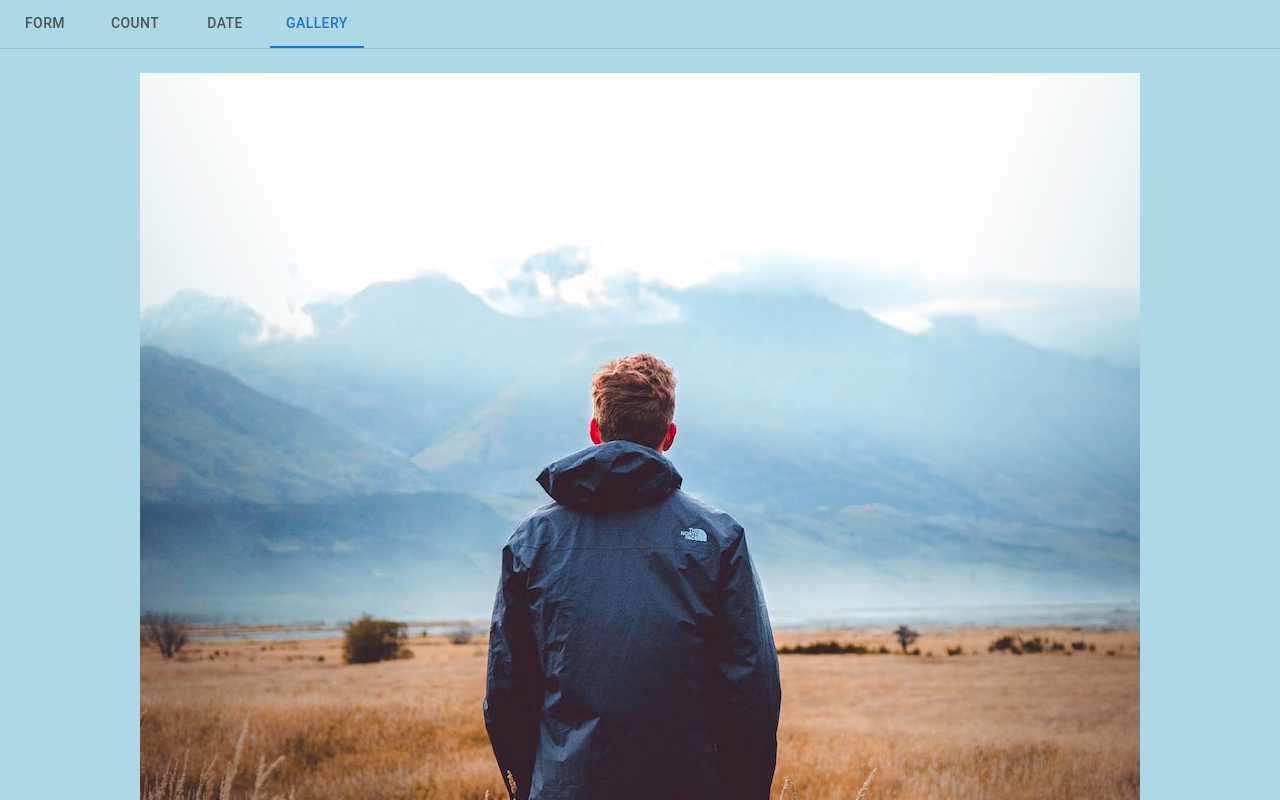
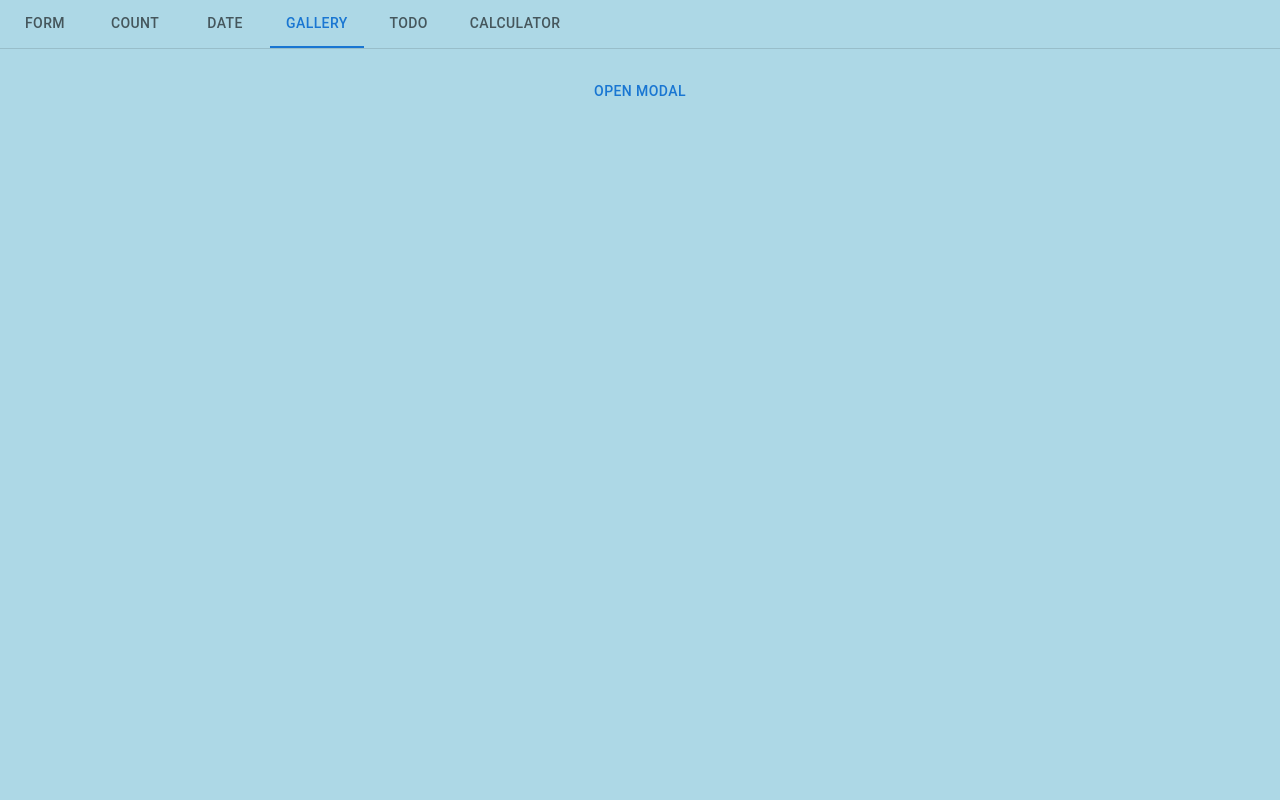
Before and after one commit to mhamza219/react_assignment, a React (Create React App) app: page / in a window 1280 px wide. Both pictures are taken after a click on the tab "GALLERY". Shown: the top 800 px of the page. Built offline with nearby package versions, Linux system fonts and the light colour scheme.

Commit message:
todo integrate

```diff
--- a/package.json
+++ b/package.json
@@ -5,6 +5,8 @@
   "dependencies": {
     "@emotion/react": "^11.11.0",
     "@emotion/styled": "^11.11.0",
+    "@material-ui/core": "^4.12.4",
+    "@material-ui/icons": "^4.11.3",
     "@mui/material": "^5.12.3",
     "@testing-library/jest-dom": "^5.16.5",
     "@testing-library/react": "^13.4.0",
--- a/src/components/Gallery.js
+++ b/src/components/Gallery.js
@@ -1,62 +1,111 @@
-import React from 'react'
+// import React from 'react'
+// import '../css/Gallery.css';
 
-import img1 from '../Img/img1.jpeg';
-import img2 from '../Img/img2.jpeg';
-import img3 from '../Img/img3.jpeg';
-import img4 from '../Img/img4.jpeg';
-import img5 from '../Img/img5.jpeg';
-import img6 from '../Img/img6.jpeg';
-import img7 from '../Img/img7.jpeg';
+// import img1 from '../Img/img1.jpeg';
+// import img2 from '../Img/img2.jpeg';
+// import img3 from '../Img/img3.jpeg';
+// import img4 from '../Img/img4.jpeg';
+// import img5 from '../Img/img5.jpeg';
+// import img6 from '../Img/img6.jpeg';
+// import img7 from '../Img/img7.jpeg';
 
 
-const  Gallery = () => {
+// const  Gallery = () => {
 
-	let data = [
-			{
-				id: 1,
-				imgSrc: img1,
-			},
-			{
-				id: 2,
-				imgSrc: img2,
-			},
-			{
-				id: 3,
-				imgSrc: img3,
-			},
-			{
-				id: 4,
-				imgSrc: img4,
-			},
-			{
-				id: 5,
-				imgSrc: img5,
-			},
-			{
-				id: 6,
-				imgSrc: img6,
-			},
-			{
-				id: 7,
-				imgSrc: img7,
-			},
+// 	let data = [
+// 			{
+// 				id: 1,
+// 				imgSrc: img1,
+// 			},
+// 			{
+// 				id: 2,
+// 				imgSrc: img2,
+// 			},
+// 			{
+// 				id: 3,
+// 				imgSrc: img3,
+// 			},
+// 			{
+// 				id: 4,
+// 				imgSrc: img4,
+// 			},
+// 			{
+// 				id: 5,
+// 				imgSrc: img5,
+// 			},
+// 			{
+// 				id: 6,
+// 				imgSrc: img6,
+// 			},
+// 			{
+// 				id: 7,
+// 				imgSrc: img7,
+// 			},
 
-		]
-	return(
-		<>
-			<div className="gallery">
-				{data.map((item, index)=>{
-					return(
-						<div className="pics" key={index}>
-							<img src={item.imgSrc}/>
+// 		]
+// 	return(
+// 		<>
+// 			<div className="gallery">
+// 				{data.map((item, index)=>{
+// 					return(
+// 						<div className="pics" key={index}>
+// 							<img src={item.imgSrc} onClick={handleOpen} style={{width: '20%'}}/>
 
-						</div>
-					)
-				})}
-			</div>
-		</>
+// 						</div>
+// 					)
+// 				})}
+// 			</div>
+// 		</>
 
-	)
+// 	)
+// }
+
+// export default Gallery;
+
+
+
+
+import * as React from 'react';
+import Box from '@mui/material/Box';
+import Button from '@mui/material/Button';
+import Typography from '@mui/material/Typography';
+import Modal from '@mui/material/Modal';
+
+const style = {
+  position: 'absolute',
+  top: '50%',
+  left: '50%',
+  transform: 'translate(-50%, -50%)',
+  width: 400,
+  bgcolor: 'background.paper',
+  border: '2px solid #000',
+  boxShadow: 24,
+  p: 4,
+};
+
+export default function BasicModal() {
+  const [open, setOpen] = React.useState(false);
+  const handleOpen = () => setOpen(true);
+  const handleClose = () => setOpen(false);
+
+  return (
+    <div>
+      <Button onClick={handleOpen}>Open modal</Button>
+      <Modal
+        open={open}
+        onClose={handleClose}
+        aria-labelledby="modal-modal-title"
+        aria-describedby="modal-modal-description"
+      >
+        <Box sx={style}>
+          <Typography id="modal-modal-title" variant="h6" component="h2">
+            Text in a modal
+          </Typography>
+          <Typography id="modal-modal-description" sx={{ mt: 2 }}>
+            Duis mollis, est non commodo luctus, nisi erat porttitor ligula.
+          </Typography>
+        </Box>
+      </Modal>
+    </div>
+  );
 }
-
-export default Gallery;
--- /dev/null
+++ b/src/components/Todo.js
@@ -0,0 +1,41 @@
+import React, { useState } from 'react';
+
+const Todo = () => {
+  const [todos, setTodos] = useState([]);
+  const [newTodo, setNewTodo] = useState('');
+
+  const handleInputChange = (e) => {
+    setNewTodo(e.target.value);
+  };
+
+  const handleAddTodo = () => {
+    if (newTodo.trim() !== '') {
+      setTodos([...todos, newTodo]);
+      setNewTodo('');
+    }
+  };
+
+  const handleDeleteTodo = (index) => {
+    const updatedTodos = [...todos];
+    updatedTodos.splice(index, 1);
+    setTodos(updatedTodos);
+  };
+
+  return (
+    <div>
+      <h1>Todo List</h1>
+      <input type="text" value={newTodo} onChange={handleInputChange} />
+      <button onClick={handleAddTodo}>Add Todo</button>
+      <ul>
+        {todos.map((todo, index) => (
+          <li key={index}>
+            {todo}
+            <button onClick={() => handleDeleteTodo(index)}>Delete</button>
+          </li>
+        ))}
+      </ul>
+    </div>
+  );
+};
+
+export default Todo;
--- /dev/null
+++ b/src/css/Gallery.css
@@ -0,0 +1,10 @@
+
+.gallery{
+	-webkit-column-count: 3;
+	-moz-column-count: 3;
+	column-count: 3;
+	-webkit-column-width: 33%;
+	-moz-column-width: 33%;
+	column-width: 33%;
+	padding: 0 12px;
+}
--- a/src/settings/List.js
+++ b/src/settings/List.js
@@ -10,6 +10,9 @@ import Form from '../components/Form'
 import Count from '../components/Count'
 import Date from '../components/Date'
 import Gallery from '../components/Gallery'
+import Todo from '../components/Todo'
+import Calculator from '../components/Calculator'
+
 
 
 interface TabPanelProps {
@@ -60,6 +63,8 @@ export default function List() {
           <Tab label="Count" {...a11yProps(1)} />
           <Tab label="Date" {...a11yProps(2)} />
           <Tab label="Gallery" {...a11yProps(3)} />
+          <Tab label="Todo" {...a11yProps(4)} />
+          <Tab label="Calculator" {...a11yProps(5)} />
 
         </Tabs>
       </Box>
@@ -75,6 +80,12 @@ export default function List() {
       <TabPanel value={value} index={3}>
         <Gallery/>
       </TabPanel>
+      <TabPanel value={value} index={4}>
+        <Todo/>
+      </TabPanel>
+      <TabPanel value={value} index={5}>
+        <Calculator/>
+      </TabPanel>
     </Box>
   );
 }
```
Also changed, not shown: src/components/Calculator.js (added), 1 other file (tests, documents, lock files or other folders).
